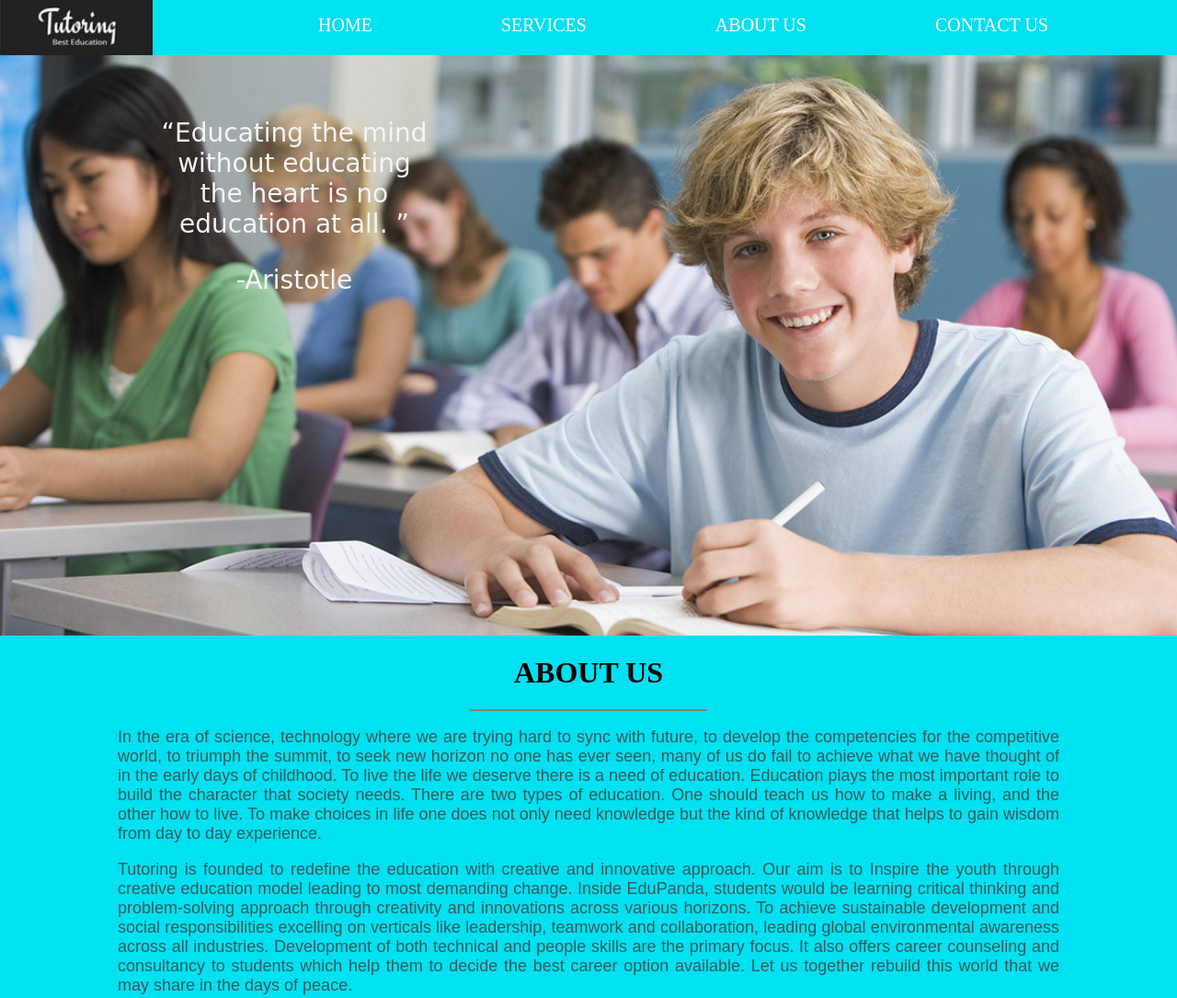
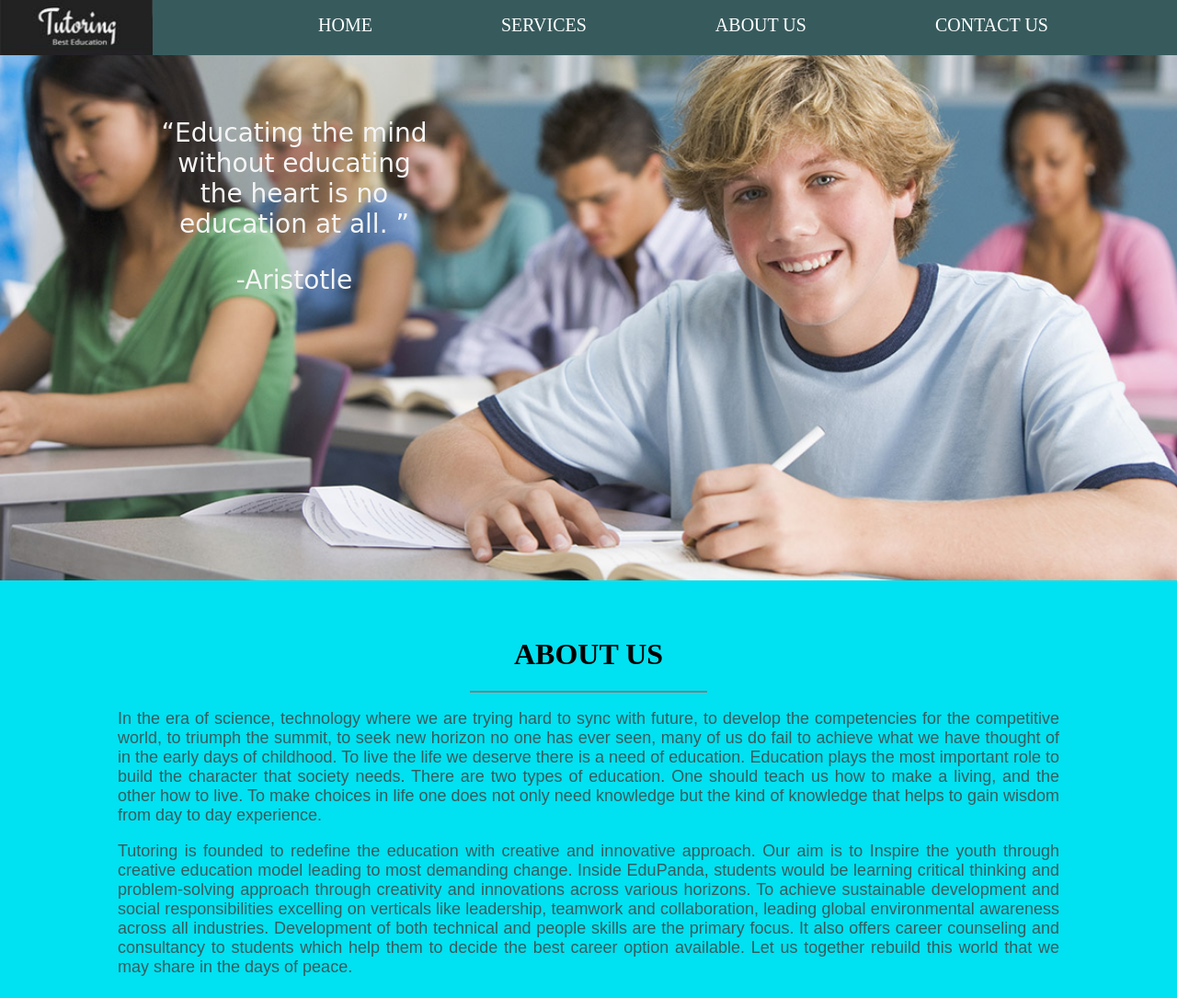
Before and after one commit to Shoaib96/sample, a plain HTML site: page assignment/tutoring/index.html in a window 1280 px wide. Shown: the top 1085 px of the page at 92% size. Drawn offline with Linux system fonts and the light colour scheme.

Commit message:
applied position fixed

```diff
--- a/assignment/tutoring/style/mystyle.css
+++ b/assignment/tutoring/style/mystyle.css
@@ -5,12 +5,16 @@ body {
     height: 60px;
     width: 13%;
     float: left;
+    position: fixed;
 }
 .nav {
     height: 60px;
     width: 87%;
-    background-color: #00e1f1;
+    background-color: #375b5d;
     float: left;
+    margin-left: 13%;
+    position: fixed;
+
 }
 ul {
     list-style-type: none;
@@ -45,7 +49,7 @@ ul {
     margin-top: -4px;
 }
 .content1 {
-
+    padding-top: 40px;
     width: 80%;
     margin-left: 10%;
     height: auto;
@@ -61,6 +65,8 @@ ul {
 h1 {
     text-align: center;
 }
+
+
 .course ul li {
     text-align: center;
     color: #375b5d;
```
